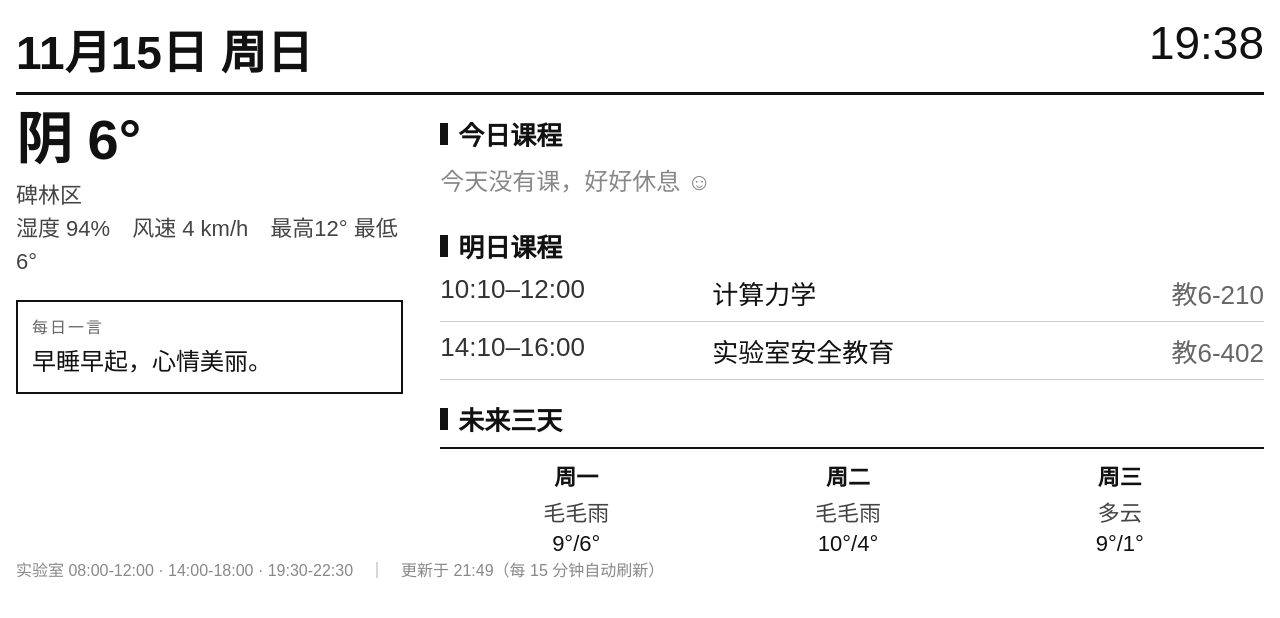
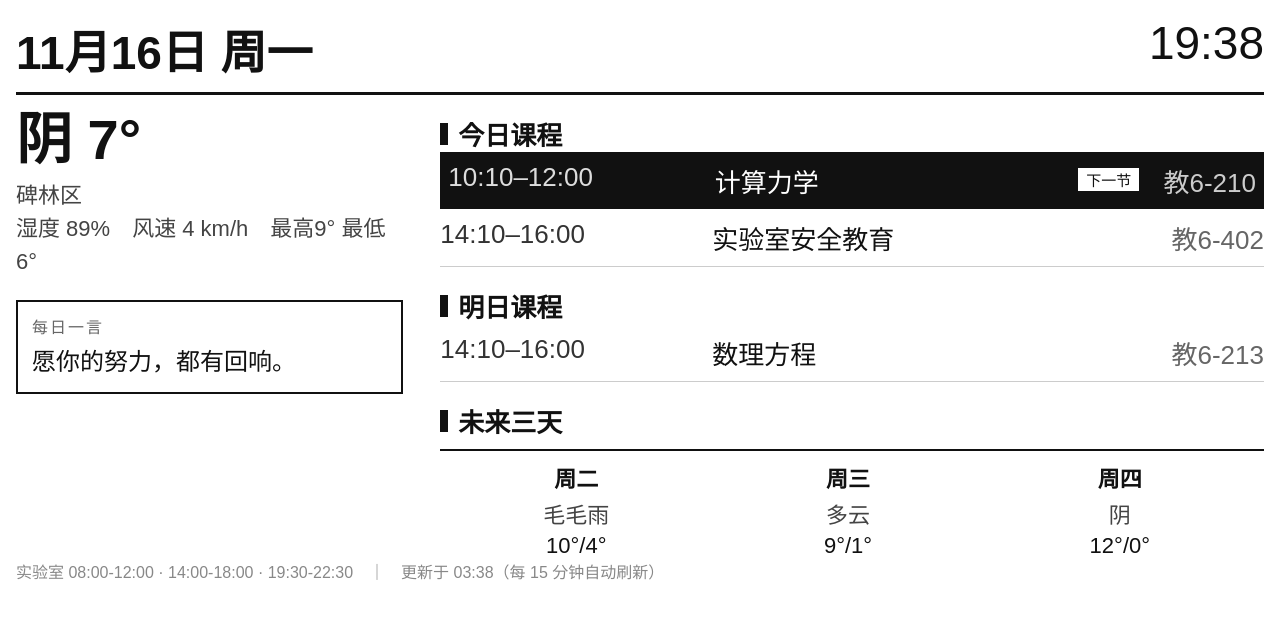
Before and after one commit to 112-xiaomu/kindlechuanjianzhuomian, a plain HTML site: page index.html in a window 1280 px wide. Drawn offline with Linux system fonts and the light colour scheme.

Commit message:
chore: update display 2026-11-16 03:38

```diff
--- a/index.html
+++ b/index.html
@@ -43,27 +43,27 @@ body{background:#fff;color:#111;font-family:sans-serif;margin:0;padding:16px;}
 </style>
 </head>
 <body>
-<div class="hd">11月15日 周日<span id="clock">21:49</span></div>
+<div class="hd">11月16日 周一<span id="clock">03:38</span></div>
 <div class="left">
   <div class="wx">
-    <div class="wxbig">阴 6°</div>
-    <div class="wxd">碑林区<br>湿度 94%　风速 4 km/h　最高12° 最低6°</div>
+    <div class="wxbig">阴 7°</div>
+    <div class="wxd">碑林区<br>湿度 89%　风速 4 km/h　最高9° 最低6°</div>
   </div>
   <div class="quote">
     <div class="qt">每日一言</div>
-    <div class="qx">早睡早起，心情美丽。</div>
+    <div class="qx">愿你的努力，都有回响。</div>
   </div>
 </div>
 <div class="right">
   <div class="sec">今日课程</div>
-  <div class="empty">今天没有课，好好休息 ☺</div>
+  <div class=" row next"><span class="nb">下一节</span><span class="t">10:10–12:00</span><span class="n">计算力学</span><span class="l">教6-210</span></div>
+<div class="row"><span class="t">14:10–16:00</span><span class="n">实验室安全教育</span><span class="l">教6-402</span></div>
   <div class="sec">明日课程</div>
-  <div class="row"><span class="t">10:10–12:00</span><span class="n">计算力学</span><span class="l">教6-210</span></div>
-<div class="row"><span class="t">14:10–16:00</span><span class="n">实验室安全教育</span><span class="l">教6-402</span></div>
+  <div class="row"><span class="t">14:10–16:00</span><span class="n">数理方程</span><span class="l">教6-213</span></div>
   <div class="sec">未来三天</div>
-  <div class="fc"><div class="fcell"><span class="fd">周一</span><span class="fw">毛毛雨</span><span class="ft2">9°/6°</span></div><div class="fcell"><span class="fd">周二</span><span class="fw">毛毛雨</span><span class="ft2">10°/4°</span></div><div class="fcell"><span class="fd">周三</span><span class="fw">多云</span><span class="ft2">9°/1°</span></div></div>
+  <div class="fc"><div class="fcell"><span class="fd">周二</span><span class="fw">毛毛雨</span><span class="ft2">10°/4°</span></div><div class="fcell"><span class="fd">周三</span><span class="fw">多云</span><span class="ft2">9°/1°</span></div><div class="fcell"><span class="fd">周四</span><span class="fw">阴</span><span class="ft2">12°/0°</span></div></div>
 </div>
-<div class="ft">实验室 08:00-12:00 · 14:00-18:00 · 19:30-22:30　｜　更新于 21:49（每 15 分钟自动刷新）</div>
+<div class="ft">实验室 08:00-12:00 · 14:00-18:00 · 19:30-22:30　｜　更新于 03:38（每 15 分钟自动刷新）</div>
 <script>
 var c=document.getElementById("clock");
 function t(){var n=new Date();var h=n.getHours();var m=n.getMinutes();if(m<10)m="0"+m;c.innerHTML=h+":"+m;}
```
Also changed, not shown: display.png, display_landscape_ccw.png, display_landscape_cw.png, display_portrait.png.
